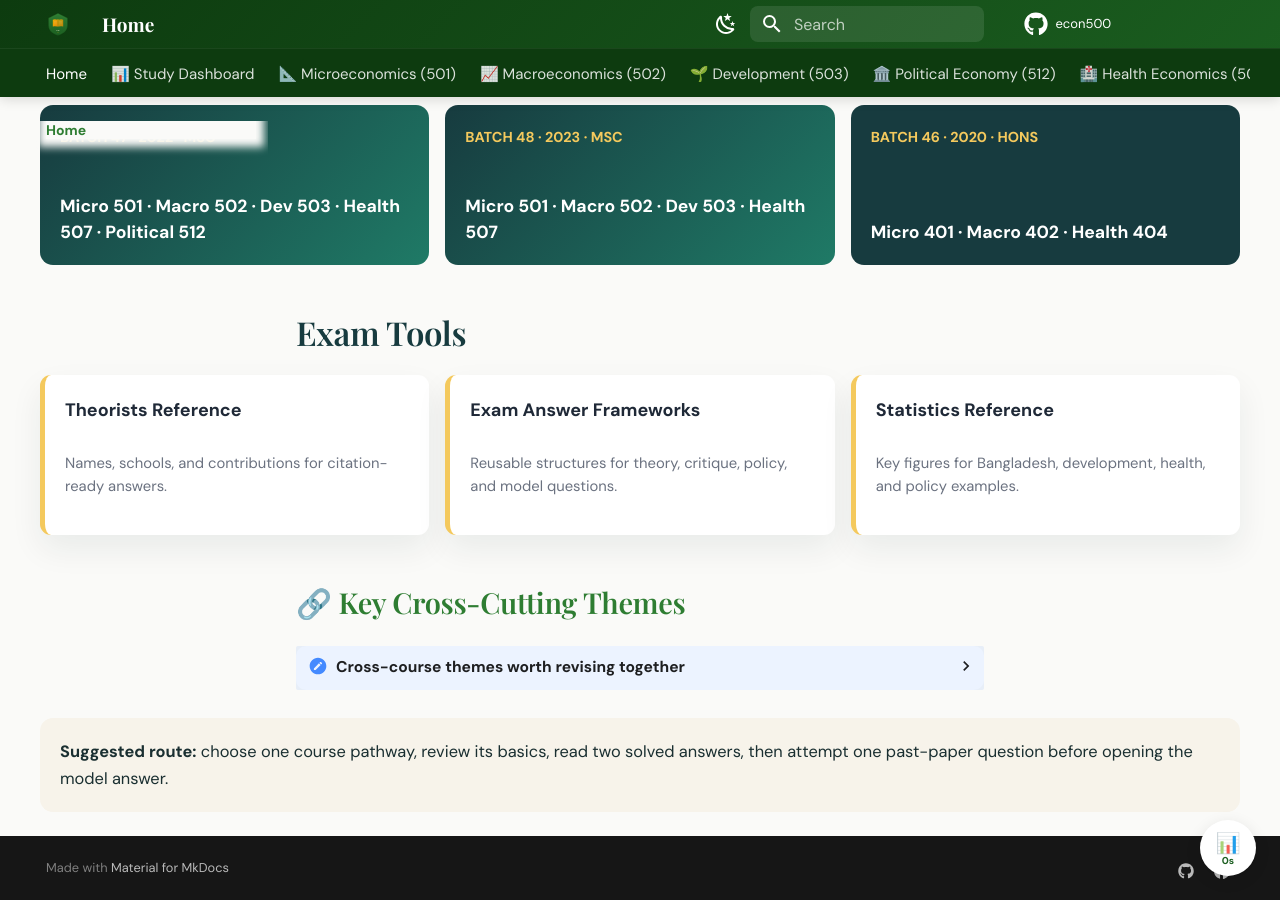
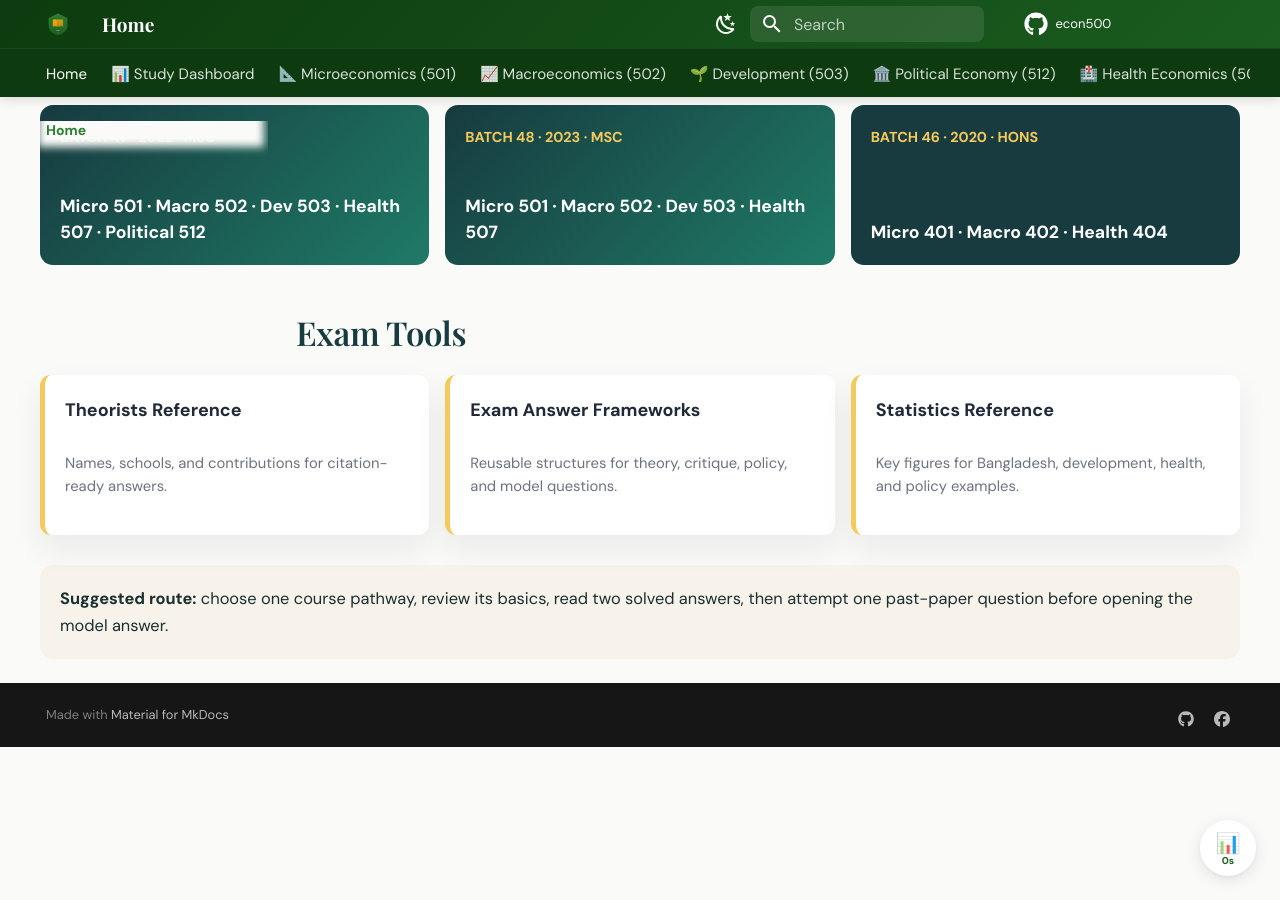
Before and after one commit to nabil0x/econ500, an MkDocs documentation site: the page built from docs/index.md, in a window 1280 px wide and 900 px high, scrolled down 2438 px. Built offline with MkDocs 1.6.1 and Material for MkDocs 9.7.7, drawn with Linux system fonts in a browser that asks for light colours; some web fonts are replaced; comment, search, counter and statistics services are not loaded; some of the changed text lies outside the part shown.

Commit message:
Remove duplicate cross-course themes table from landing page
The themes table was already in the root README and the collapsible details element broke the visual flow of the landing page.

Ultraworked with [Sisyphus](https://github.com/code-yeongyu/oh-my-openagent)

Co-authored-by: Sisyphus <clio-agent@sisyphuslabs.ai>

```diff
--- a/docs/index.md
+++ b/docs/index.md
@@ -178,25 +178,6 @@
     <span>Key figures for Bangladesh, development, health, and policy examples.</span>
   </a>
 </div>
-
-<h2 id="key-cross-cutting-themes">🔗 Key Cross-Cutting Themes</h2>
-
-<details class="ju-theme-drawer">
-  <summary>Cross-course themes worth revising together</summary>
-
-| Theme | Appears In |
-|-------|-----------|
-| **Export dependency / resource curse** | Venezuela, Bangladesh Trade (503); RMG, Cash Crops, Food Crisis (512) |
-| **State vs market** | Venezuela (503); Modernization, Dependency, Washington Consensus (512) |
-| **Role of IFIs (WB/IMF)** | Trade policy (503); Washington Consensus, Agriculture (512) |
-| **Food security and land use** | Free Trade, Food Crisis, Dairy (512) |
-| **Value addition / industrialization** | Bangladesh Trade (503); RMG Sector (512) |
-| **Gender and development** | Naila Kabeer (503) |
-| **Growth and convergence** | Solow, Ramsey (Macro); Bangladesh as outlier (503) |
-| **Pareto optimality and welfare** | General Equilibrium (Micro) |
-
-</details>
-
 <div class="ju-study-note">
   <strong>Suggested route:</strong> choose one course pathway, review its basics, read two solved answers, then attempt one past-paper question before opening the model answer.
 </div>
```
